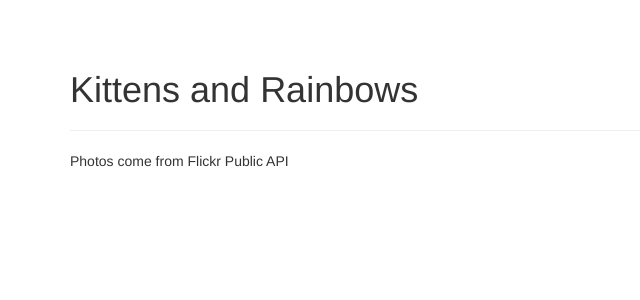
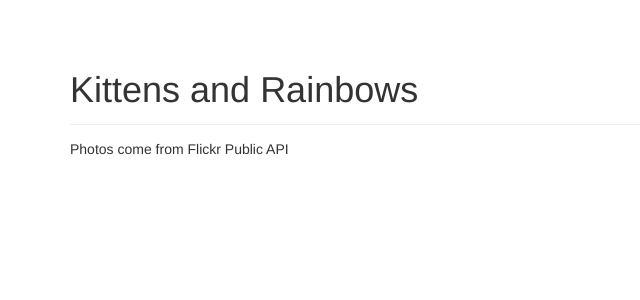
Before and after one commit to tonideelight/wats1030-dynamic-page, a PHP site: page / in a window 1280 px wide. Shown: the top 300 px of the page, without its empty margins (0-640 px from the left). Run offline with PHP 8.4, Linux system fonts and the light colour scheme; data that the repository does not hold is empty; some libraries are stand-ins or nearby versions.

Commit message:
Added styles.
Change-Id: I3459a24421f4ce30a14bf9cdf2a10795ed5d6db2

```diff
--- a/css/main.css
+++ b/css/main.css
@@ -1,5 +1,15 @@
-
-
 /* ==========================================================================
    Author's custom styles
    ========================================================================== */
+
+ul.photo-gallery {
+    list-style-type: none;
+}
+ul.photo-gallery li {
+    display: inline-block;
+    float:left;
+}
+hr {
+    clear: both;
+    margin: 1em 0;
+}
--- a/index.php
+++ b/index.php
@@ -43,7 +43,7 @@
 
           foreach ($search['photo'] as $photo) {
               echo "<li>";
-              echo "<a class='image-link' href='http://www.flickr.com/photos/" . $photo['owner'] . "/" . $photo['id'] . "/'>" . "<img src='http://farm" . $photo['farm'] . ".static.flickr.com/" . $photo['server'] . "/" . $photo['id'] . "_" . $photo['secret'] . "_s.jpg' alt='". $photo['title'] . "'/>" . "</a> <br>" . "<a class='owner-link' href='http://www.flickr.com/people/" . $photo['owner'] . "/'>credits</a>";
+              echo "<a class='image-link' href='http://www.flickr.com/photos/" . $photo['owner'] . "/" . $photo['id'] . "/'>" . "<img class='img-circle' src='http://farm" . $photo['farm'] . ".static.flickr.com/" . $photo['server'] . "/" . $photo['id'] . "_" . $photo['secret'] . "_s.jpg' alt='". $photo['title'] . "'/>" . "</a> <br>" . "<a class='owner-link' href='http://www.flickr.com/people/" . $photo['owner'] . "/'>credits</a>";
               echo "</li>";
           }
         ?>
```
